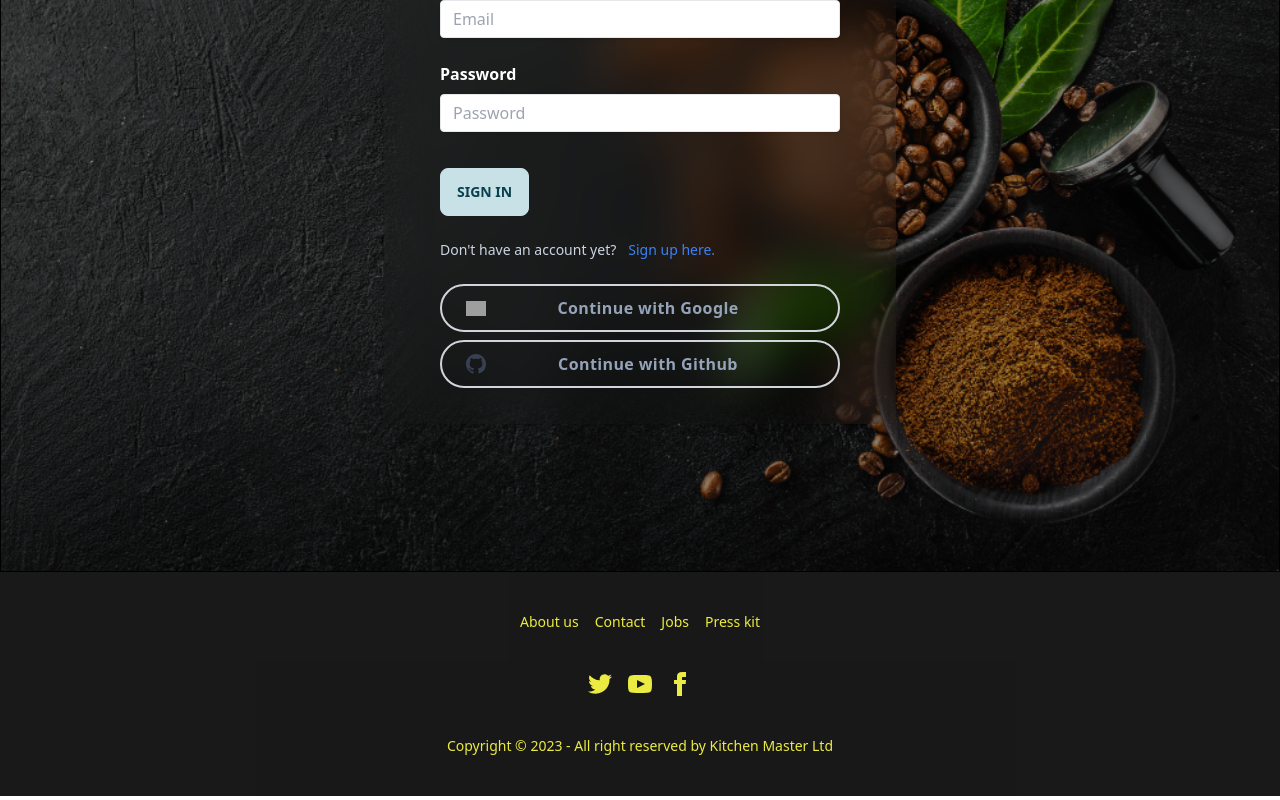
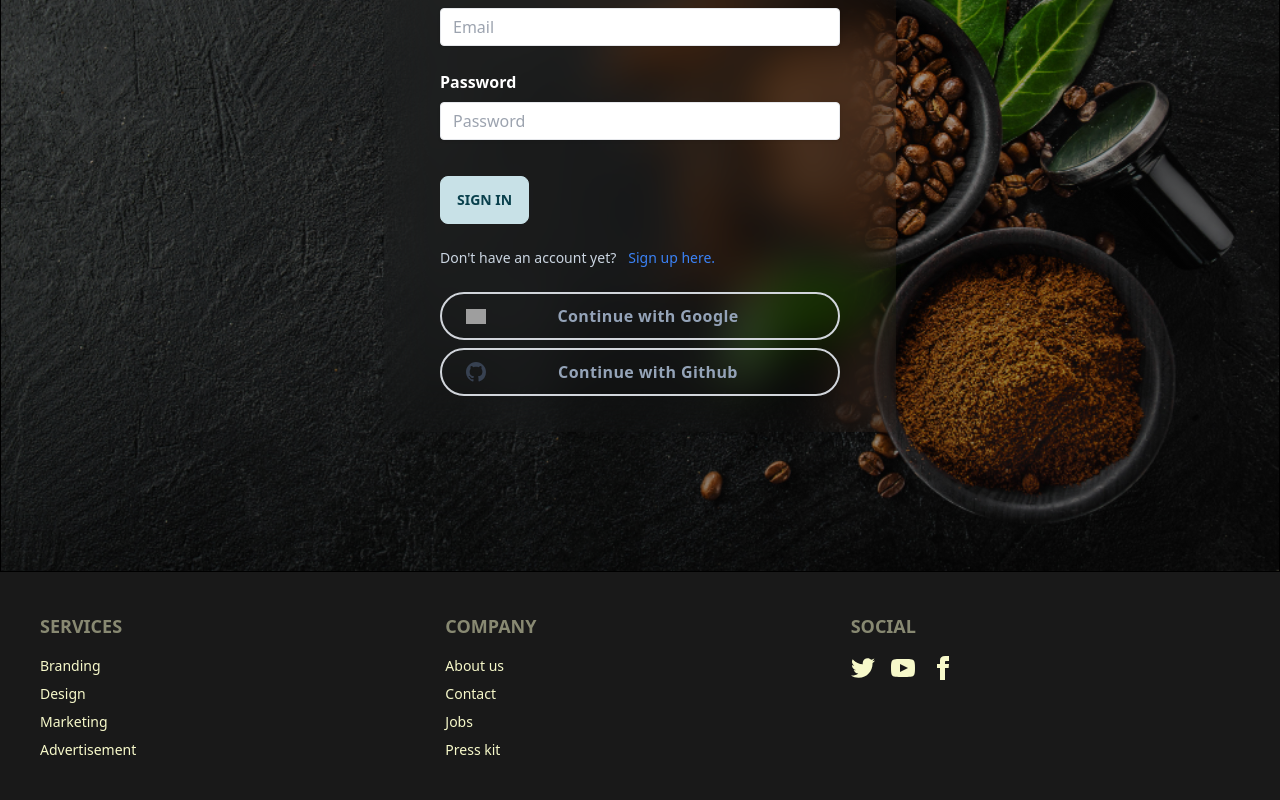
Before and after one commit to rakib8680/kitchen-master, a React (Vite) app: page /login in a window 1280 px wide. Shown: the part 356-1156 px from the top of the page. Built offline with nearby package versions, Linux system fonts and the light colour scheme; no server answers; grey boxes are pictures that could not be loaded.

Commit message:
Footer recreated

```diff
--- a/src/components/Footer.jsx
+++ b/src/components/Footer.jsx
@@ -2,23 +2,29 @@ import React from 'react';
 
 const Footer = () => {
     return (
-        <footer className="footer footer-center p-10 bg-black opacity-90 text-secondary">
-            <div className="grid grid-flow-col gap-4">
-                <a className="link link-hover">About us</a>
-                <a className="link link-hover">Contact</a>
-                <a className="link link-hover">Jobs</a>
-                <a className="link link-hover">Press kit</a>
-            </div>
+        <footer className="footer p-10 bg-black bg-opacity-90 text-accent grid-cols-2 md:grid-cols-3">
+                <div>
+                    <span className="footer-title text-lg">Services</span>
+                    <a className="link link-hover">Branding</a>
+                    <a className="link link-hover">Design</a>
+                    <a className="link link-hover">Marketing</a>
+                    <a className="link link-hover">Advertisement</a>
+                </div>
+                <div>
+                    <span className="footer-title text-lg">Company</span>
+                    <a className="link link-hover">About us</a>
+                    <a className="link link-hover">Contact</a>
+                    <a className="link link-hover">Jobs</a>
+                    <a className="link link-hover">Press kit</a>
+                </div>
             <div>
+                <span className="footer-title text-lg">Social</span>
                 <div className="grid grid-flow-col gap-4">
                     <a><svg xmlns="http://www.w3.org/2000/svg" width="24" height="24" viewBox="0 0 24 24" className="fill-current"><path d="M24 4.557c-.883.392-1.832.656-2.828.775 1.017-.609 1.798-1.574 2.165-2.724-.951.564-2.005.974-3.127 1.195-.897-.957-2.178-1.555-3.594-1.555-3.179 0-5.515 2.966-4.797 6.045-4.091-.205-7.719-2.165-10.148-5.144-1.29 2.213-.669 5.108 1.523 6.574-.806-.026-1.566-.247-2.229-.616-.054 2.281 1.581 4.415 3.949 4.89-.693.188-1.452.232-2.224.084.626 1.956 2.444 3.379 4.6 3.419-2.07 1.623-4.678 2.348-7.29 2.04 2.179 1.397 4.768 2.212 7.548 2.212 9.142 0 14.307-7.721 13.995-14.646.962-.695 1.797-1.562 2.457-2.549z"></path></svg></a>
                     <a><svg xmlns="http://www.w3.org/2000/svg" width="24" height="24" viewBox="0 0 24 24" className="fill-current"><path d="M19.615 3.184c-3.604-.246-11.631-.245-15.23 0-3.897.266-4.356 2.62-4.385 8.816.029 6.185.484 8.549 4.385 8.816 3.6.245 11.626.246 15.23 0 3.897-.266 4.356-2.62 4.385-8.816-.029-6.185-.484-8.549-4.385-8.816zm-10.615 12.816v-8l8 3.993-8 4.007z"></path></svg></a>
                     <a><svg xmlns="http://www.w3.org/2000/svg" width="24" height="24" viewBox="0 0 24 24" className="fill-current"><path d="M9 8h-3v4h3v12h5v-12h3.642l.358-4h-4v-1.667c0-.955.192-1.333 1.115-1.333h2.885v-5h-3.808c-3.596 0-5.192 1.583-5.192 4.615v3.385z"></path></svg></a>
                 </div>
             </div>
-            <div>
-                <p>Copyright © 2023 - All right reserved by Kitchen Master Ltd</p>
-            </div>
         </footer>
     );
 };
--- a/src/components/Header.jsx
+++ b/src/components/Header.jsx
@@ -20,21 +20,21 @@ const Header = () => {
                 <div className="header-container">
                     <Link className='flex flex-col  items-center' to='/home'>
                         <div className="flex-shrink-0">
-                            <img className="h-20 w-20 rounded-full" src='/logo.jpg' alt="Kitchen Master Logo" />
+                            <img className="md:h-20 md:w-20 h-16 w-16 rounded-full" src='/logo.jpg' alt="Kitchen Master Logo" />
                         </div>
-                        <h1 className='text-primary font-black'>
+                        <h1 className='text-primary font-black pb-4 md:pb-0'>
                             Kitchen Master
                         </h1>
                     </Link>
-                    <div className="ml-10 flex items-center">
+                    <div className="ml-10 flex items-center md:gap-5">
                         <NavLink to="/home" className={({ isActive }) => (isActive ? 'active-nav' : 'passive-nav')}>Home</NavLink>
                         <NavLink to="/blog" className={({ isActive }) => (isActive ? 'active-nav' : 'passive-nav')}>Blog</NavLink>
                         {
                             user ?
                                 <div className='flex'>
-                                    <button className='text-error font-black text-xl hover:text-rose-400 transition-all duration-200' onClick={handleSignOut}>LogOut</button>
+                                    <button className='log-out' onClick={handleSignOut}>LogOut</button>
                                     <div className="avatar">
-                                        <div className="w-7 rounded-full ring ring-primary ring-offset-base-100 ring-offset-2 ms-5 tooltip tooltip-primary" data-tip={user?.displayName} title={user?.displayName}>
+                                        <div className="user-profile"  title={user?.displayName}>
                                             <img src={user?.photoURL} />
                                         </div>
                                     </div>
--- a/src/components/Home/Home.jsx
+++ b/src/components/Home/Home.jsx
@@ -34,7 +34,7 @@ const Home = () => {
                 <h1 className='text-center text-accent font-black text-4xl md:text-6xl pb-12'>
                     Meet our Chef's
                 </h1>
-                <div className='md:grid grid-cols-3 container mx-auto p-4 md:p-0'>
+                <div className='md:grid grid-cols-3 container mx-auto p-5 md:p-0'>
                     {
                         allData.map(chef => <Chef chef={chef} key={chef.id}></Chef>)
                     }
--- a/src/components/Login.jsx
+++ b/src/components/Login.jsx
@@ -59,8 +59,8 @@ const Login = () => {
 
 
     return (
-        <div className="flex justify-center items-center h-screen background ">
-            <form className="backdrop-blur-xl  shadow-md rounded px-14 pt-14 space-y-6 mb-4" onSubmit={handleSignIn}>
+        <div className="flex justify-center items-center h-screen background p-2 md:p-0">
+            <form className="backdrop-blur-xl  shadow-md rounded px-11 md:px-14 pt-14 space-y-6 " onSubmit={handleSignIn}>
                 <div className="mb-4">
                     <label className="block text-white  font-bold mb-2 text-2xl" htmlFor="email">
                         Email
--- a/src/components/Register.jsx
+++ b/src/components/Register.jsx
@@ -86,8 +86,8 @@ const Register = () => {
 
 
     return (
-        <div className="flex justify-center items-center h-screen background ">
-            <form className="backdrop-blur-xl  shadow-md rounded px-7 md:px-14 pt-5 md:pt-14 pb-6 md:space-y-5 mb-4" onSubmit={handleRegistration}>
+        <div className="flex justify-center items-center h-screen background px-4 md:px-0">
+            <form className="backdrop-blur-xl  shadow-md rounded px-7 md:px-14 pt-5 md:pt-14 pb-6 md:space-y-5 mb-4 w-full md:w-fit" onSubmit={handleRegistration}>
                 <div className="mb-4">
                     <label className="block text-white  font-bold mb-2 md:text-xl" htmlFor="email">
                         Name
--- a/src/index.css
+++ b/src/index.css
@@ -4,7 +4,7 @@
 
 
 .banner-title{
-    @apply md:w-[740px] backdrop-blur-lg md:text-8xl font-black md:ml-28 p-9 rounded-sm w-fit text-3xl;
+    @apply md:w-[740px] backdrop-blur-lg md:text-8xl font-black md:ml-28 p-9 rounded-sm w-full  text-4xl;
 }
 
 .card-container{
@@ -41,3 +41,11 @@
 .blog-container{
     @apply container mx-auto text-accent backdrop-blur-md bg-primary bg-opacity-20 p-4 md:ps-10 md:pe-28 md:py-10 rounded-md space-y-5 md:w-[1200px]
 }
+
+.log-out{
+    @apply text-error font-black text-xl hover:text-rose-400 transition-all duration-200
+}
+
+.user-profile{
+    @apply w-7 rounded-full ring ring-primary ring-offset-base-100 ring-offset-2 ms-5
+}
--- a/src/providers/AuthProvider.jsx
+++ b/src/providers/AuthProvider.jsx
@@ -23,7 +23,7 @@ const AuthProvider = ({ children }) => {
     // google signIn
     const googleProvider = new GoogleAuthProvider()
     const handleGoogleSignIn = () => {
-        setLoading(true);
+        setLoading(true)
         return signInWithPopup(auth, googleProvider)
     }
 
@@ -38,6 +38,7 @@ const AuthProvider = ({ children }) => {
     // register with email and pass
     const registerUser = (email, password) => {
         setLoading(true);
+        console.log(loading);
         return createUserWithEmailAndPassword(auth, email, password)
     };
 
@@ -50,7 +51,7 @@ const AuthProvider = ({ children }) => {
 
 
     // update profile
-    const updateUser = (user,name, photo ) => {
+    const updateUser = (user, name, photo) => {
         return updateProfile(user, {
             displayName: name,
             photoURL: photo
@@ -59,6 +60,7 @@ const AuthProvider = ({ children }) => {
 
     // sign out
     const logOut = () => {
+        setLoading(true);
         return signOut(auth)
     }
 
```
